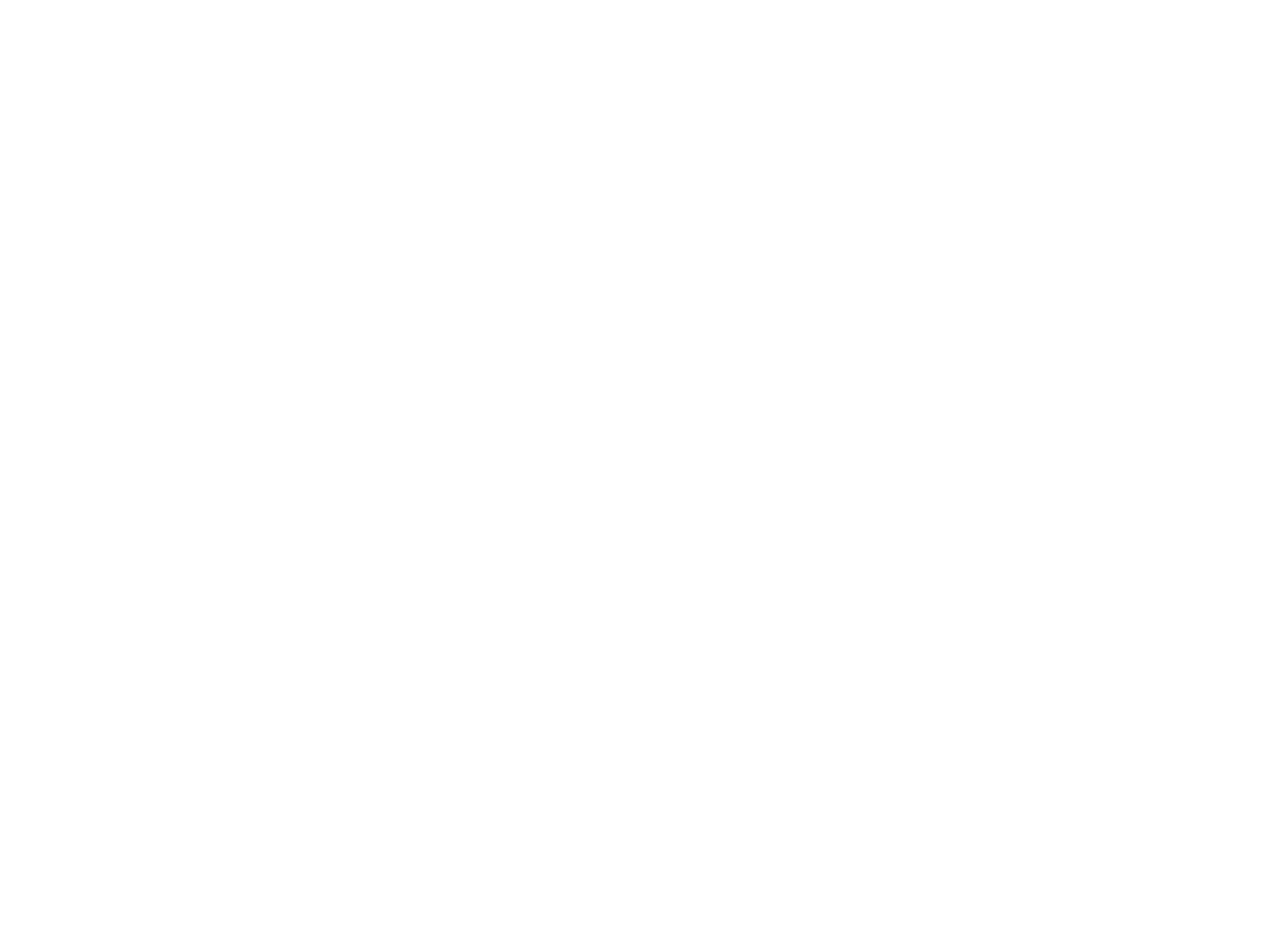
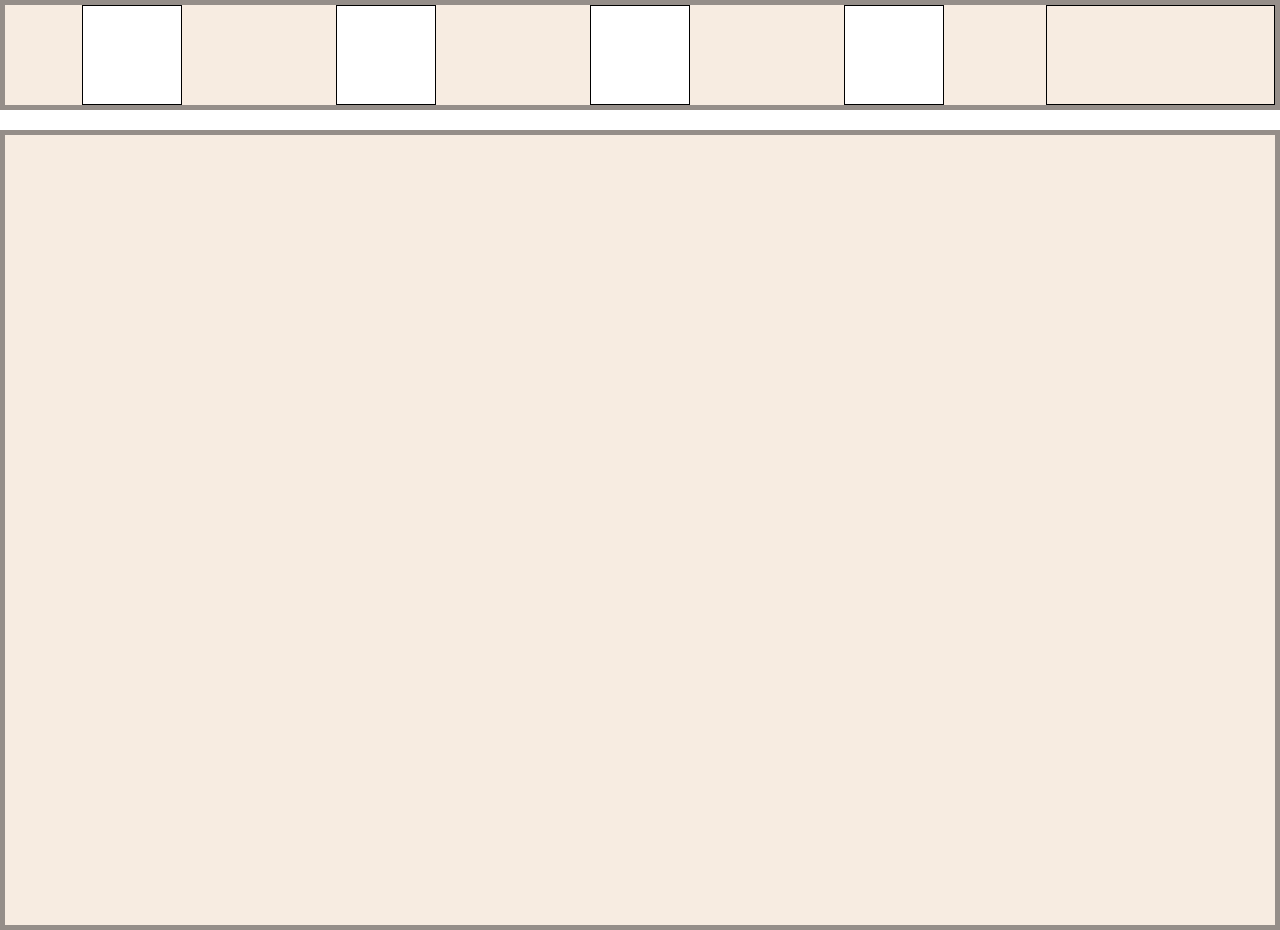
Before and after one commit to Batsu28/Pet-Project, a plain HTML site: page index.html in a window 1280 px wide. Before the commit the page ends 800 px from the top, so only its background shows below. Drawn offline with Linux system fonts and the light colour scheme.

Commit message:
begining

```diff
--- a/index.html
+++ b/index.html
@@ -4,9 +4,30 @@
     <meta charset="UTF-8" />
     <meta http-equiv="X-UA-Compatible" content="IE=edge" />
     <meta name="viewport" content="width=device-width, initial-scale=1.0" />
-    <title>Document</title>
+    <title>flow-chart</title>
+    <link rel="stylesheet" href="./style.css" />
   </head>
   <body>
-    <div></div>
+    <div class="container">
+      <div class="header" id="toolBox">
+        <div class="tools">
+          <div class="shape">
+            <div class="start"></div>
+          </div>
+          <div class="shape">
+            <div class="progress"></div>
+          </div>
+          <div class="shape">
+            <div class="input"></div>
+          </div>
+          <div class="shape">
+            <div class="decision"></div>
+        </div>
+      </div>
+      <div class="button"></div>
+    </div>
+    <div class="container">
+      <div class="main" id="workSpace"></div>
+    </div>
   </body>
 </html>
--- /dev/null
+++ b/style.css
@@ -0,0 +1,48 @@
+* {
+  box-sizing: border-box;
+}
+body {
+  margin: 0;
+}
+.container {
+  max-width: 1280px;
+  width: 100%;
+  margin: 0 auto;
+}
+
+/* Header */
+.header {
+  height: 110px;
+  display: flex;
+  justify-content: space-between;
+  align-items: center;
+  background-color: rgb(247, 236, 225);
+  border: 5px solid rgba(52, 51, 51, 0.5);
+}
+
+.tools {
+  height: 100px;
+  width: 80%;
+  display: flex;
+  justify-content: space-around;
+  align-items: center;
+}
+.button {
+  width: 18%;
+  height: 100px;
+  border: 1px solid black;
+}
+
+.shape {
+  width: 100px;
+  height: 100px;
+  border: 1px solid black;
+  background-color: #fff;
+}
+/* Main */
+.main {
+  margin-top: 20px;
+  min-height: 100vh;
+  background-color: rgb(247, 236, 225);
+  border: 5px solid rgba(52, 51, 51, 0.5);
+}
```
